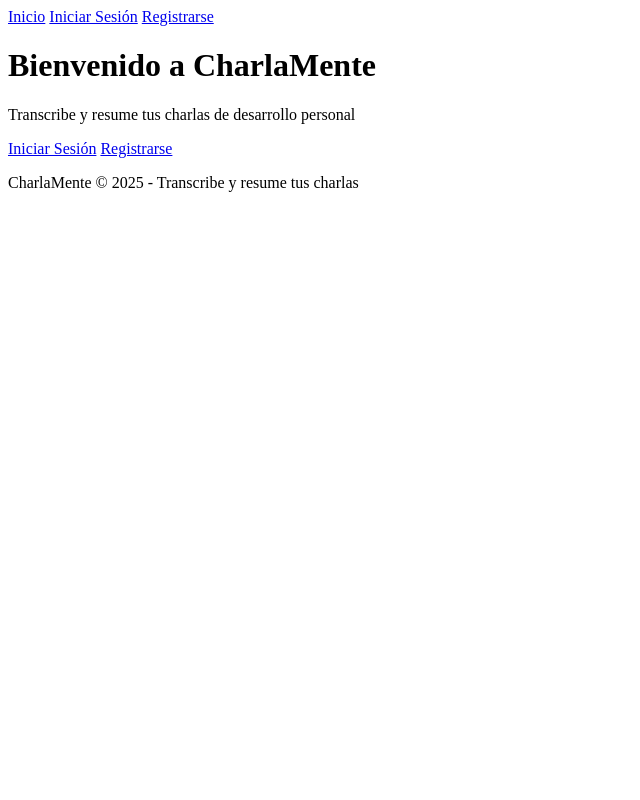
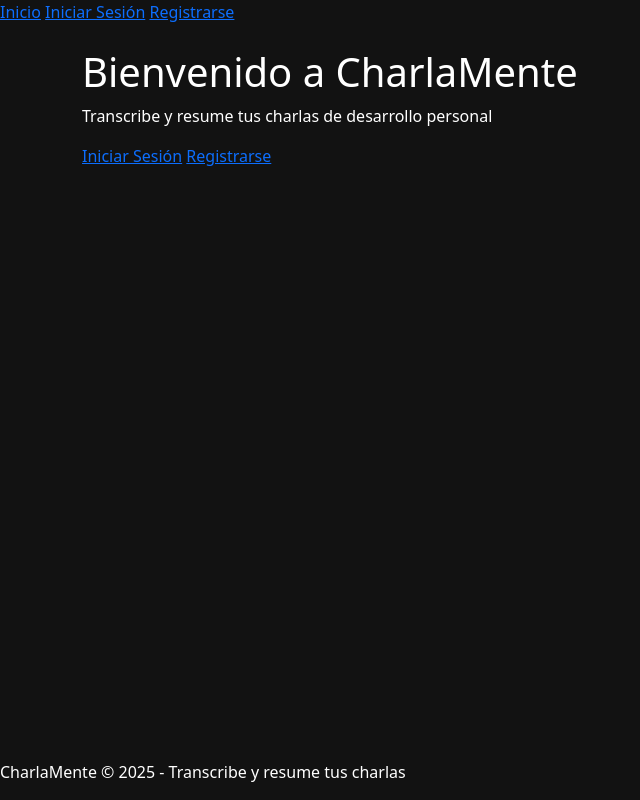
Before and after one commit to Jaolmos/charlamente-django, a Django app: page / in a window 1280 px wide. Shown: the whole page, without its empty margins (0-640 px from the left). Run offline with Django 5.2, Linux system fonts and the light colour scheme; parts of the project's set-up code (start-up, migrations or seed data) failed here and were passed over.

Commit message:
feat: implementa tema oscuro base y configuración de Bootstrap

```diff
--- a/apps/core/templates/core/base.html
+++ b/apps/core/templates/core/base.html
@@ -4,17 +4,24 @@
     <meta charset="UTF-8">
     <meta name="viewport" content="width=device-width, initial-scale=1.0">
     <title>{% block title %}CharlaMente{% endblock %}</title>
+
+    <!-- Bootstrap CSS -->
+    <link href="https://cdn.jsdelivr.net/npm/bootstrap@5.3.2/dist/css/bootstrap.min.css" rel="stylesheet">
+
+    <!-- CSS personalizado -->
+    {% load static %}
+    <link href="{% static 'css/style.css' %}" rel="stylesheet">
 </head>
 <body>
     <header>
         {% include 'core/includes/nav.html' %}
     </header>
 
-    <main>
+    <main class="container py-4">
         {% if messages %}
             <div class="messages">
                 {% for message in messages %}
-                    <div class="{{ message.tags }}">
+                    <div class="alert alert-{{ message.tags }}">
                         {{ message }}
                     </div>
                 {% endfor %}
@@ -26,5 +33,8 @@
     </main>
 
     {% include 'core/includes/footer.html' %}
+
+    <!-- Bootstrap Bundle with Popper -->
+    <script src="https://cdn.jsdelivr.net/npm/bootstrap@5.3.2/dist/js/bootstrap.bundle.min.js"></script>
 </body>
 </html>
--- a/charlamente/settings/base.py
+++ b/charlamente/settings/base.py
@@ -81,9 +81,15 @@ USE_TZ = True
 # Static files (CSS, JavaScript, Images)
 STATIC_URL = 'static/'
 
+STATICFILES_DIRS = [
+    BASE_DIR / 'static',
+]
+
+
 # Media files
 MEDIA_URL = '/media/'
 MEDIA_ROOT = BASE_DIR / 'media'
+
 
 # Default primary key field type
 DEFAULT_AUTO_FIELD = 'django.db.models.BigAutoField'
--- /dev/null
+++ b/static/css/style.css
@@ -0,0 +1,43 @@
+:root {
+    /* Variables de color para tema oscuro */
+    --dark-bg: #121212;
+    --dark-surface: #1e1e1e;
+    --dark-text: #ffffff;
+    --dark-text-secondary: #b3b3b3;
+    --accent-color: #7289da;
+}
+
+/* Estilos base */
+body {
+    background-color: var(--dark-bg);
+    color: var(--dark-text);
+    min-height: 100vh;
+    display: flex;
+    flex-direction: column;
+}
+
+main {
+    flex: 1;
+}
+
+/* Navbar personalizado */
+.navbar {
+    background-color: var(--dark-surface);
+    padding: 1rem;
+}
+
+.navbar a {
+    color: var(--dark-text);
+    text-decoration: none;
+}
+
+.navbar a:hover {
+    color: var(--accent-color);
+}
+
+/* Mensajes de alerta */
+.messages .alert {
+    background-color: var(--dark-surface);
+    border-color: var(--accent-color);
+    color: var(--dark-text);
+}
```
